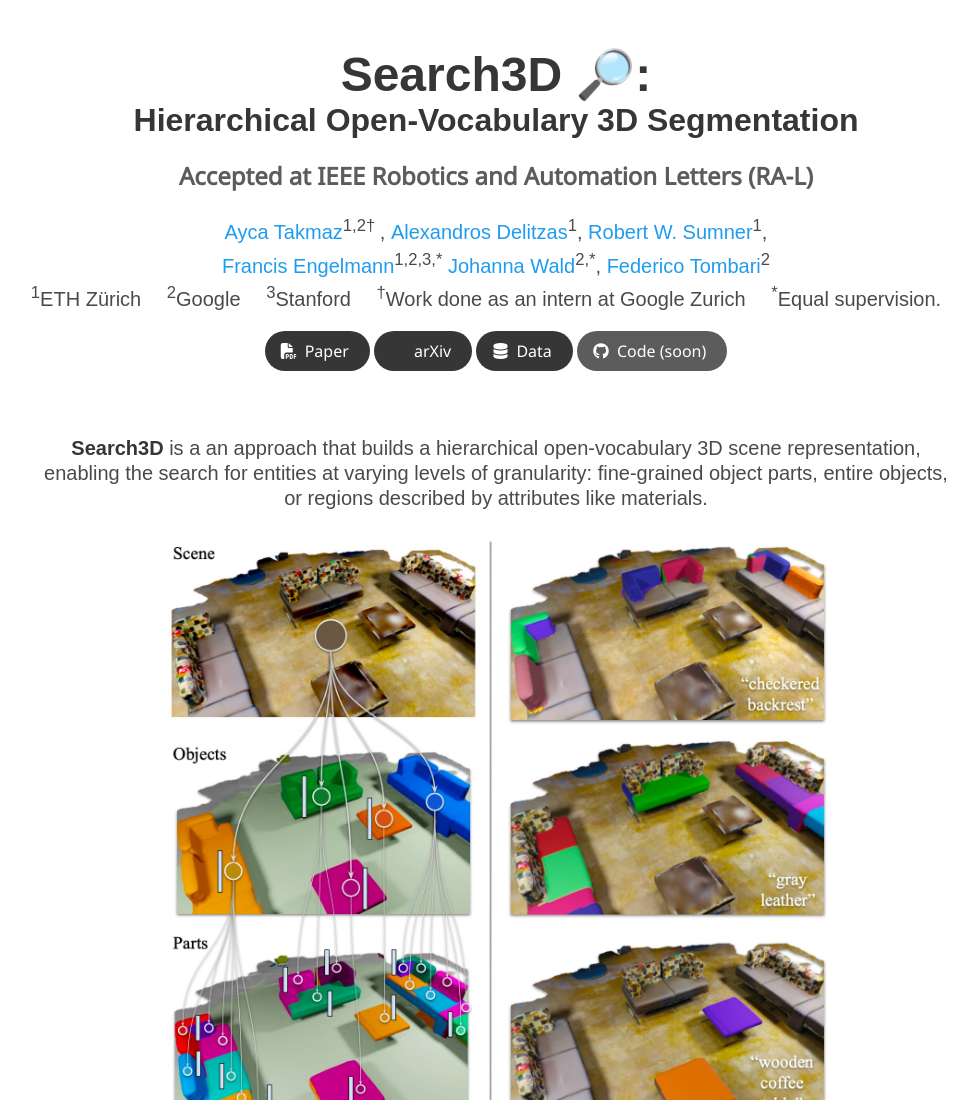
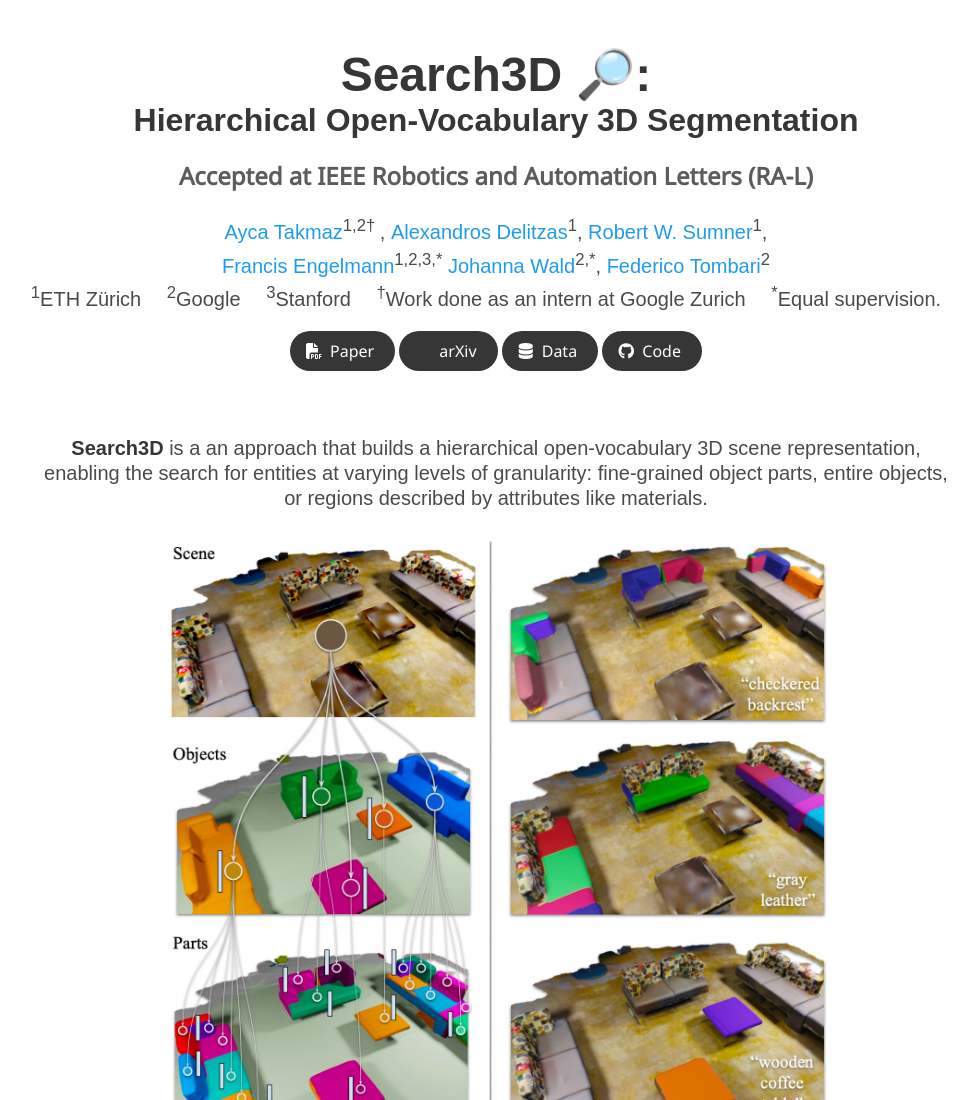
Before and after one commit to search3d-segmentation/search3d-segmentation.github.io, a plain HTML site: page index.html in a window 1280 px wide. Shown: the top 1100 px of the page, without its empty margins (144-1121 px from the left). Drawn offline with nearby package versions, Linux system fonts and the light colour scheme; some icons are missing; a web font is replaced by a local one.

Commit message:
Update index.html

```diff
--- a/index.html
+++ b/index.html
@@ -122,12 +122,11 @@
                 <!-- Code Link. -->
                 <span class="link-block">
                   <a href="https://github.com/aycatakmaz/search3d"
-                   class="external-link button is-normal is-rounded is-dark"
-                   style="background-color:#5c5c5c">
+                   class="external-link button is-normal is-rounded is-dark">
                   <span class="icon">
                       <i class="fab fa-github"></i>
                   </span>
-                  <span>Code (soon)</span>
+                  <span>Code</span>
                   </a>
               </span>
 
```
